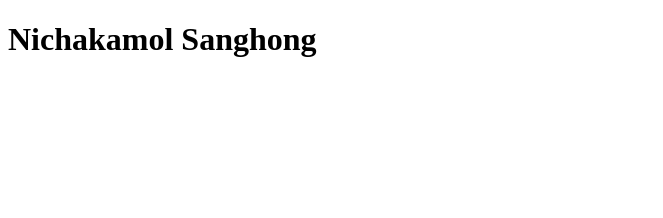
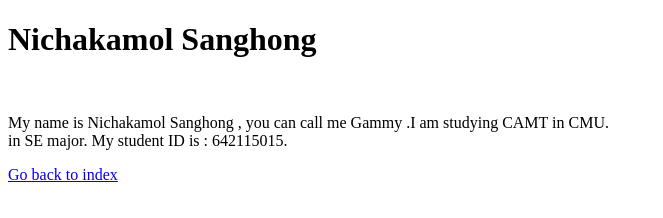
Before and after one commit to minqnich/Lab04_Q3, a plain HTML site: page profile.html in a window 1280 px wide. Shown: the whole page, without its empty margins (0-663 px from the left). Drawn offline with Linux system fonts and the light colour scheme.

Commit message:
add my description

```diff
--- a/profile.html
+++ b/profile.html
@@ -7,6 +7,9 @@
     <title>Document</title>
 </head>
 <body>
-    <h1>Nichakamol Sanghong</h1>
+    <h1>Nichakamol Sanghong</h1></br>
+    <p>My name is Nichakamol Sanghong , you can call me Gammy .I am studying CAMT in CMU.</br>
+        in SE major. My student ID is : 642115015.</p>
+    <a href="index.html">Go back to index</a>
 </body>
 </html>
```
